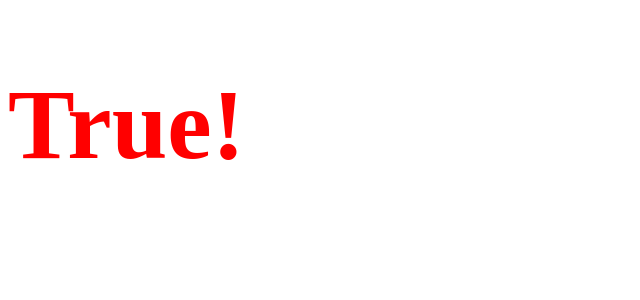
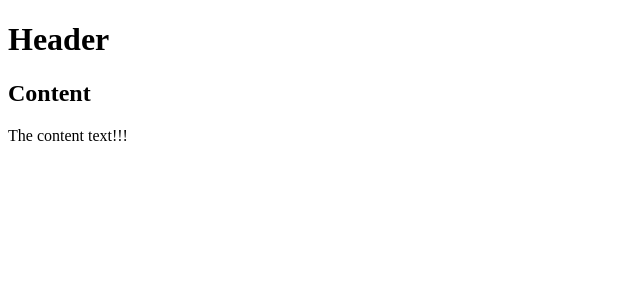
Before and after one commit to blkopsdev/reactApp, a React app: page / in a window 1280 px wide. Shown: the top 300 px of the page, without its empty margins (0-640 px from the left). Built offline with nearby package versions, Linux system fonts and the light colour scheme.

Commit message:
Added simple component

```diff
--- a/App.jsx
+++ b/App.jsx
@@ -2,16 +2,34 @@
 
 class App extends React.Component {
     render() {
-        var i = 1;
-        var myStyle = {
-            fontSize: 100,
-            color: '#FF0000'
-        }
         return (
             <div>
-                <h1 className="header" style={myStyle}>{i == 1 ? 'True!' : 'False'}</h1>
+                <Header/>
+                <Content/>
             </div>
         );
     }
 }
+
+class Header extends React.Component {
+    render() {
+        return (
+            <div>
+                <h1>Header</h1>
+            </div>
+        );
+    }
+}
+
+class Content extends React.Component {
+    render() {
+        return (
+            <div>
+                <h2>Content</h2>
+                <p>The content text!!!</p>
+            </div>
+        );
+    }
+}
+
 export default App;
```
